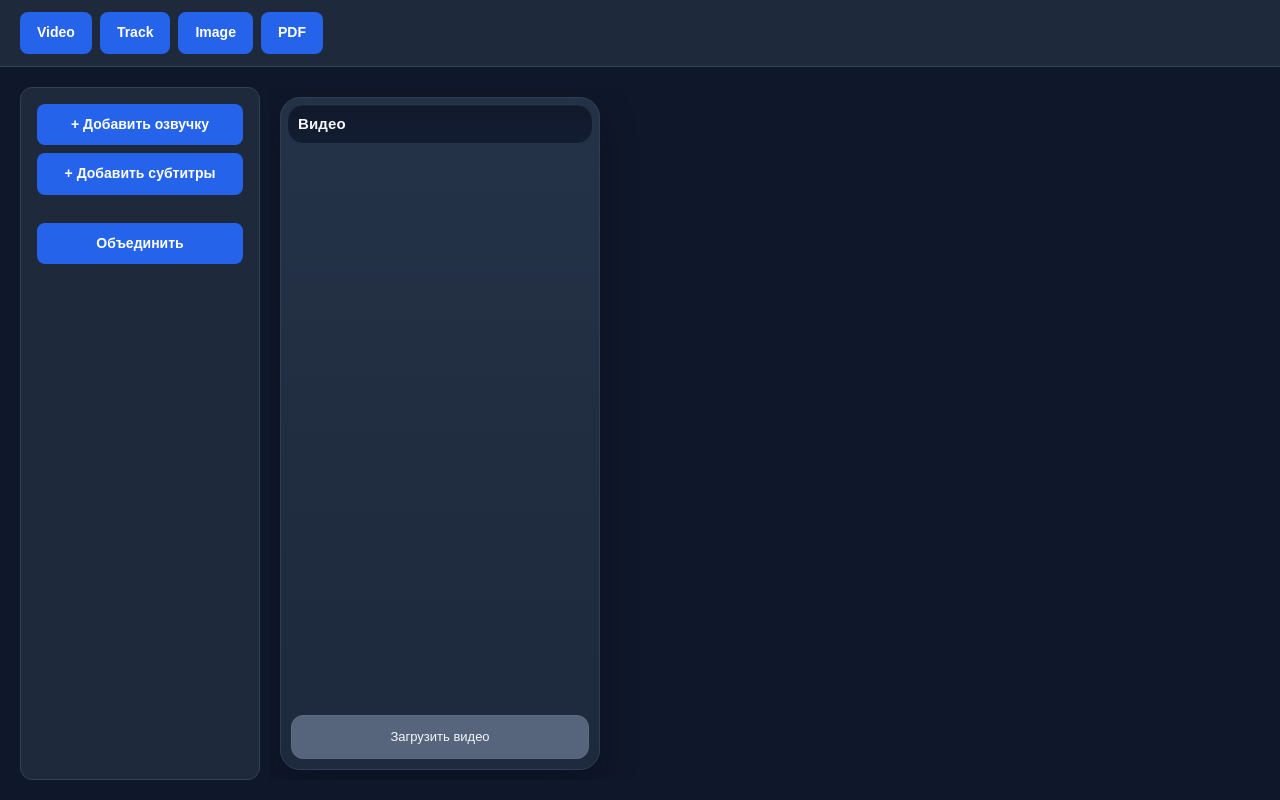
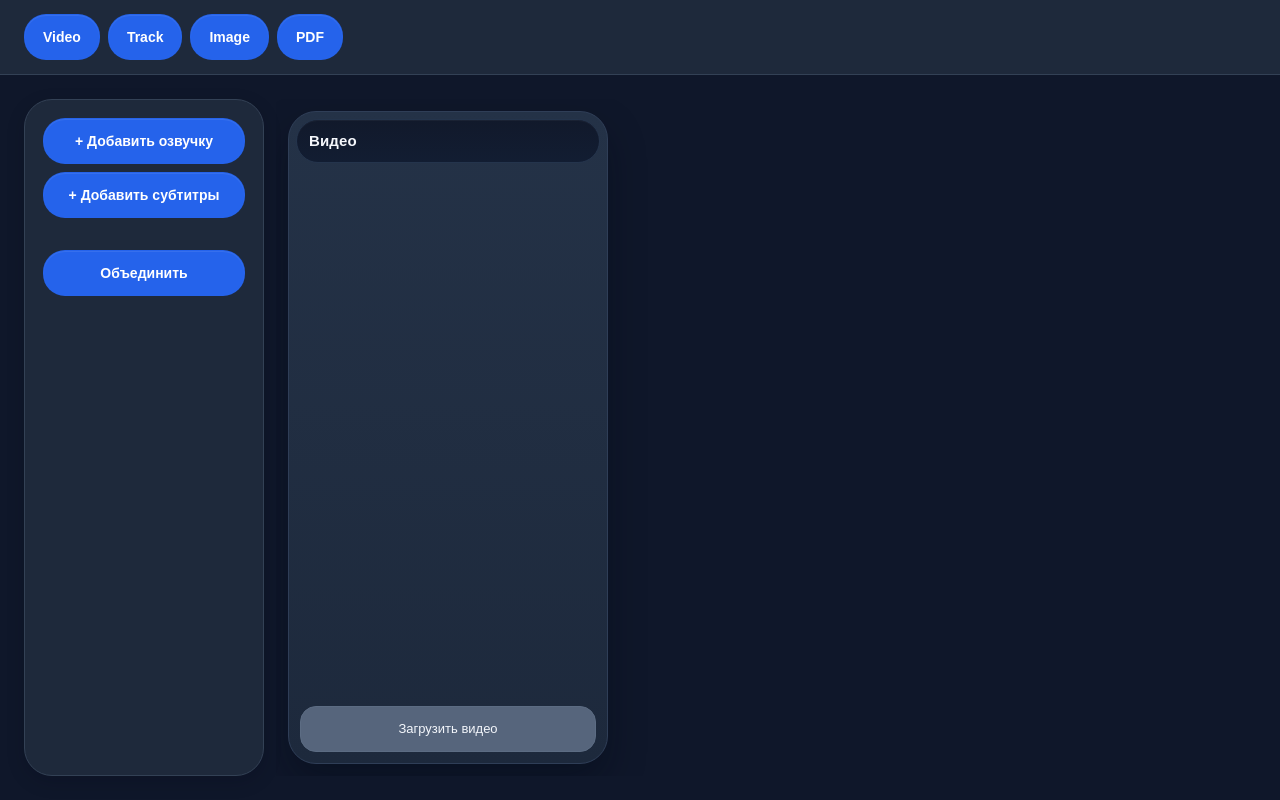
Before and after one commit to XpycTee/media-tools, a Flask app: page /video in a window 1280 px wide. Run offline with Flask 3, Linux system fonts and the light colour scheme; parts of the project's set-up code (start-up, migrations or seed data) failed here and were passed over.

Commit message:
style: align button and radius shapes with figma

```diff
--- a/app/static/styles/00-tokens.css
+++ b/app/static/styles/00-tokens.css
@@ -22,18 +22,23 @@
 
   --space-1: 4px;
   --space-2: 8px;
-  --space-3: 10px;
-  --space-4: 12px;
-  --space-5: 16px;
-  --space-6: 20px;
+  --space-3: 12px;
+  --space-4: 14px;
+  --space-5: 18px;
+  --space-6: 24px;
   --space-7: 24px;
   --space-8: 30px;
 
-  --radius-sm: 4px;
-  --radius-md: 6px;
-  --radius-lg: 8px;
-  --radius-xl: 12px;
+  --radius-sm: 8px;
+  --radius-md: 12px;
+  --radius-lg: 16px;
+  --radius-xl: 22px;
+  --radius-2xl: 28px;
   --radius-round: 999px;
+
+  --control-height-sm: 40px;
+  --control-height-md: 46px;
+  --control-height-lg: 52px;
 
   --font-size-xs: 12px;
   --font-size-sm: 13px;
@@ -41,8 +46,8 @@
   --font-size-lg: 16px;
   --font-size-xl: 18px;
 
-  --shadow-sm: 0 2px 8px rgba(0, 0, 0, 0.2);
-  --shadow-md: 0 4px 20px rgba(0, 0, 0, 0.3);
+  --shadow-sm: 0 6px 18px rgba(3, 8, 20, 0.18);
+  --shadow-md: 0 18px 36px rgba(3, 8, 20, 0.28);
 
   --transition-fast: 0.2s ease;
   --z-modal: 1000;
--- a/app/static/styles/02-components.css
+++ b/app/static/styles/02-components.css
@@ -13,8 +13,9 @@
 .form-container {
   background: var(--color-surface);
   border: 1px solid var(--color-border);
-  border-radius: var(--radius-xl);
+  border-radius: var(--radius-2xl);
   padding: var(--space-6);
+  box-shadow: var(--shadow-sm);
 }
 
 .panel-form,
@@ -29,10 +30,11 @@
 .controls {
   background: var(--color-surface);
   border: 1px solid var(--color-border);
-  border-radius: var(--radius-lg);
+  border-radius: var(--radius-xl);
   padding: var(--space-5);
   display: flex;
   gap: var(--space-2);
+  box-shadow: var(--shadow-sm);
 }
 
 /* Buttons and aliases */
@@ -47,16 +49,24 @@ header .menu a,
   border: 1px solid transparent;
   color: #fff;
   background: var(--color-primary);
-  border-radius: var(--radius-lg);
+  min-height: var(--control-height-md);
+  border-radius: var(--radius-xl);
   cursor: pointer;
-  padding: var(--space-3) var(--space-5);
+  padding: 12px 18px;
   font-size: var(--font-size-md);
   font-weight: 600;
-  transition: background var(--transition-fast), opacity var(--transition-fast), transform var(--transition-fast);
+  line-height: 1.2;
+  transition:
+    background var(--transition-fast),
+    border-color var(--transition-fast),
+    box-shadow var(--transition-fast),
+    opacity var(--transition-fast),
+    transform var(--transition-fast);
   text-decoration: none;
   display: inline-flex;
   align-items: center;
   justify-content: center;
+  box-shadow: inset 0 1px 0 rgba(255, 255, 255, 0.08);
 }
 
 .btn:hover,
@@ -67,6 +77,10 @@ header .menu a,
 header .menu a:hover,
 .controls button:hover {
   background: var(--color-primary-hover);
+  transform: translateY(-1px);
+  box-shadow:
+    inset 0 1px 0 rgba(255, 255, 255, 0.08),
+    0 10px 18px rgba(15, 23, 42, 0.18);
 }
 
 .btn--success,
@@ -206,18 +226,29 @@ input[type="file"]:focus,
 
 .btn-upload,
 .upload-label {
-  display: block;
-  padding: var(--space-2);
+  display: inline-flex;
+  align-items: center;
+  justify-content: center;
+  min-height: var(--control-height-md);
+  padding: 12px 18px;
   background: var(--color-border-soft);
   color: #fff;
   text-align: center;
-  border-radius: var(--radius-lg);
+  border: 1px solid transparent;
+  border-radius: var(--radius-xl);
   cursor: pointer;
+  transition:
+    background var(--transition-fast),
+    border-color var(--transition-fast),
+    transform var(--transition-fast),
+    box-shadow var(--transition-fast);
 }
 
 .btn-upload:hover,
 .upload-label:hover {
   background: var(--color-surface-muted);
+  transform: translateY(-1px);
+  box-shadow: 0 10px 18px rgba(15, 23, 42, 0.16);
 }
 
 .upload-label input {
--- a/app/static/styles/pages/video.css
+++ b/app/static/styles/pages/video.css
@@ -9,7 +9,7 @@
 .video-page .toolbar,
 .video-page .controls {
   width: 240px;
-  border-radius: var(--radius-xl);
+  border-radius: var(--radius-2xl);
   border: 1px solid var(--color-border);
   border-right: 1px solid var(--color-border);
   padding: var(--space-5);
@@ -45,10 +45,10 @@
   max-width: 320px;
   background: linear-gradient(180deg, #243247 0%, #1d293c 100%);
   border: 1px solid #2f3e57;
-  border-radius: 20px;
+  border-radius: var(--radius-2xl);
   display: flex;
   flex-direction: column;
-  padding: 6px;
+  padding: 7px;
   box-shadow: 0 18px 36px rgba(3, 8, 20, 0.34);
 }
 
@@ -56,9 +56,9 @@
   position: relative;
   z-index: 2;
   margin-bottom: var(--space-3);
-  padding: 10px;
+  padding: 12px;
   border: 1px solid #24344c;
-  border-radius: 16px;
+  border-radius: var(--radius-xl);
   background: linear-gradient(180deg, #11192b 0%, #121d32 100%);
   display: flex;
   flex-direction: column;
@@ -163,10 +163,12 @@
 }
 
 .video-page .column .upload-label {
-  margin: 10px 4px 4px;
-  padding: 12px 14px;
+  margin: 12px 4px 4px;
+  width: calc(100% - 8px);
+  box-sizing: border-box;
+  padding: 12px 18px;
   border: 1px solid #5c6c83;
-  border-radius: 12px;
+  border-radius: var(--radius-lg);
   background: #56657c;
   color: #f3f6fb;
   font-weight: 500;
```
Also changed, not shown: other parts of app/static/styles/02-components.css (+19 -13 lines), other parts of app/static/styles/pages/video.css (+16 -15 lines), app/static/styles/pages/pdf.css (+10 -10 lines).
